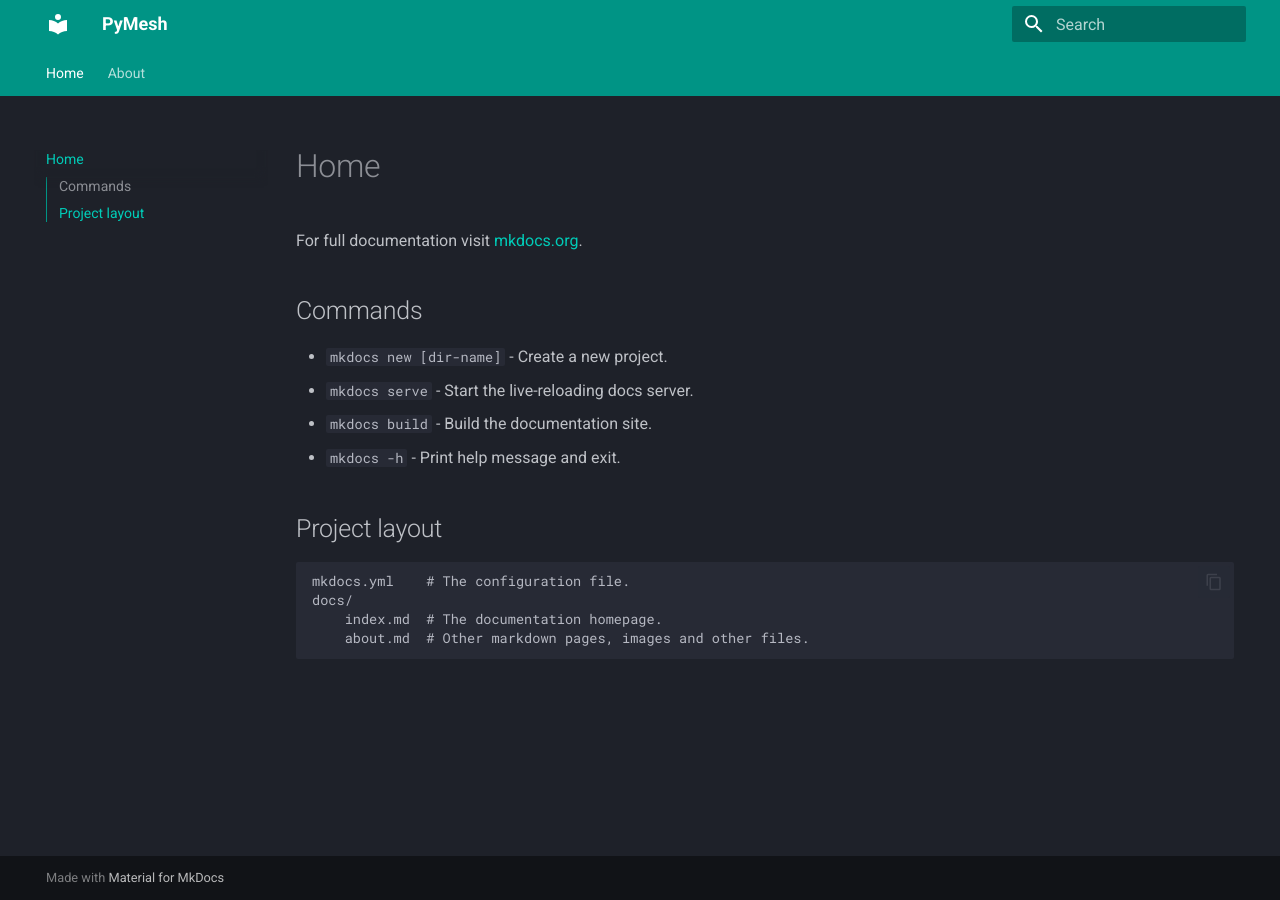
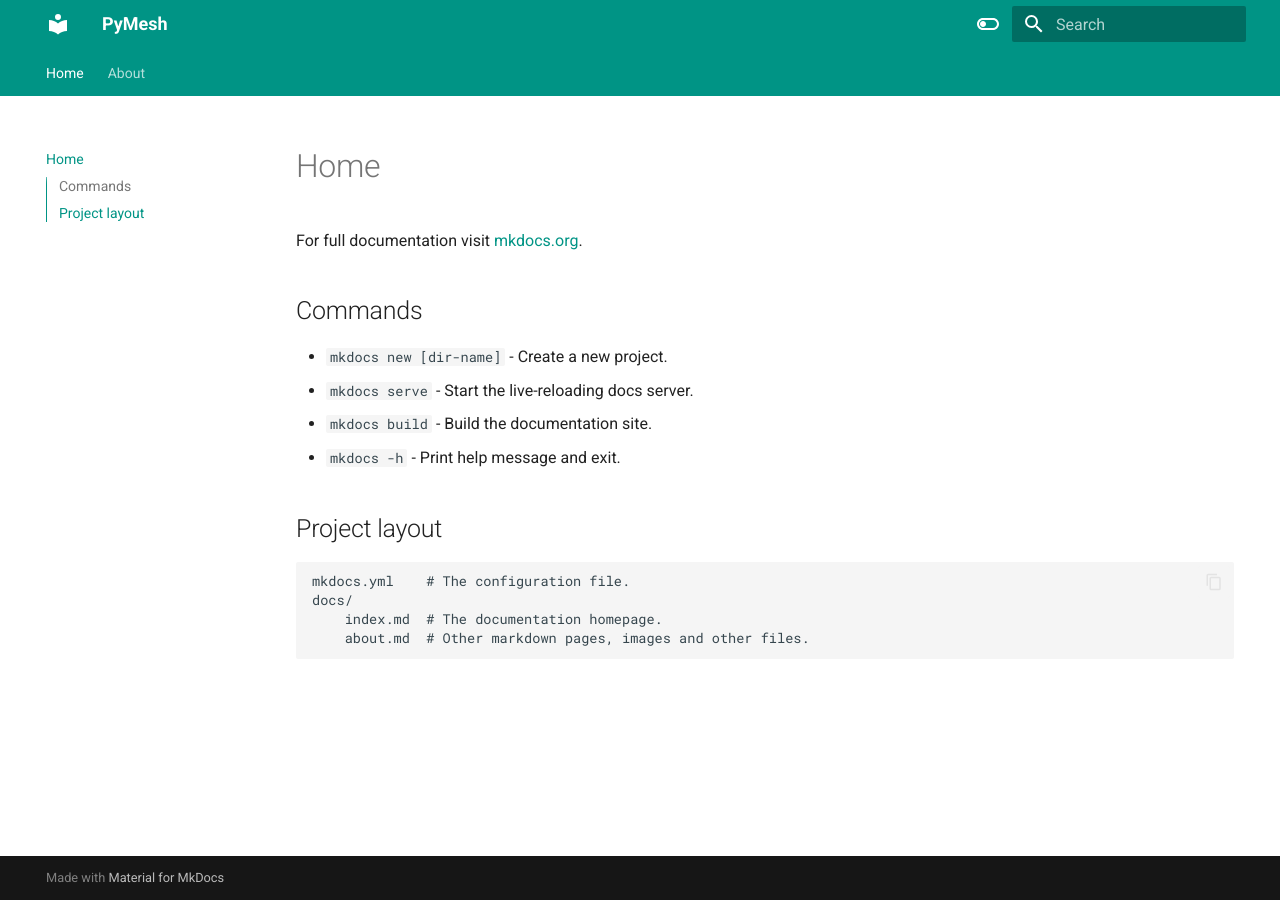
Before and after one commit to tviuff/pymesh, an MkDocs documentation site: the page built from docs/index.md, in a window 1280 px wide. Built offline with MkDocs 1.6.1 and Material for MkDocs 9.7.7, drawn with Linux system fonts in a browser that asks for light colours.

Commit message:
Added light mode to mkdocs

```diff
--- a/mkdocs.yml
+++ b/mkdocs.yml
@@ -14,7 +14,16 @@
     - content.code.copy
   language: en
   palette:
+    - scheme: default
+      toggle:
+        icon: material/toggle-switch-off-outline
+        name: Switch to dark mode
+      primary: teal
+      accent: purple
     - scheme: slate
+      toggle:
+        icon: material/toggle-switch
+        name: Switch to light mode
       primary: teal
       accent: lime
 
```
